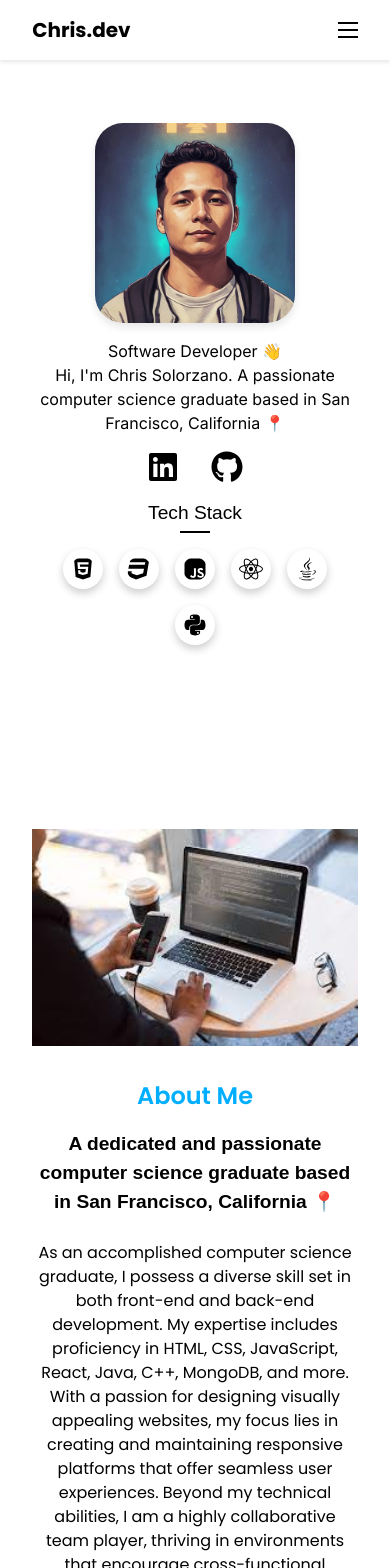
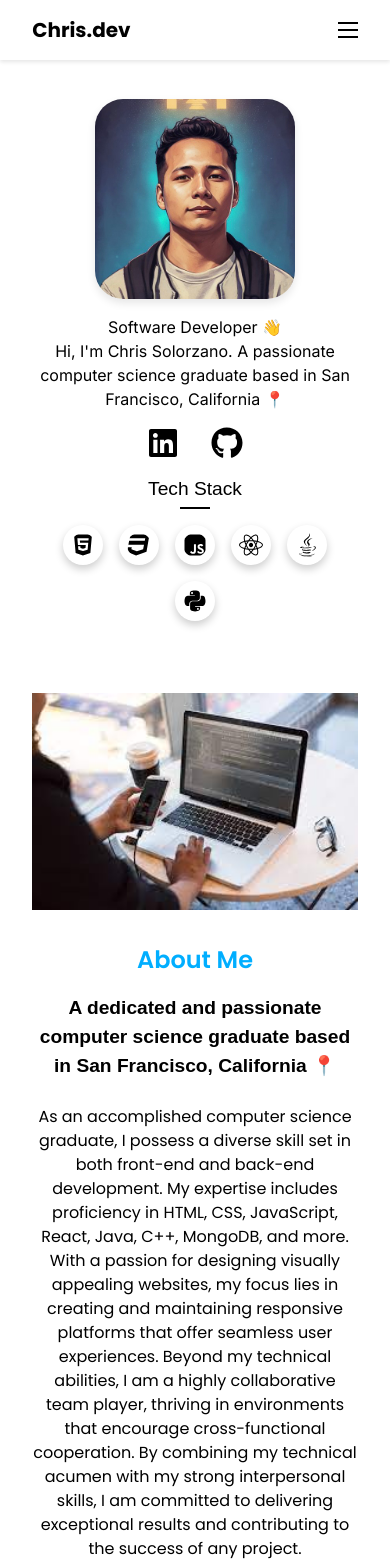
Before and after one commit to chrisxsolo/personalwebsite, a Next.js app: page / in a window 390 px wide. Shown: the top 1568 px of the page. Built offline with nearby package versions, Linux system fonts and the light colour scheme; a web font is replaced by a local one.

Commit message:
changed more of the landing page formatting

```diff
--- a/app/home.module.css
+++ b/app/home.module.css
@@ -110,7 +110,7 @@
   @media (max-width: 767px) {
 
     .landing-page {
-      margin-top: 38rem;
+      margin-top: 32rem;
     }
 
     .image-container {
@@ -123,7 +123,7 @@
     }
 
     .about-paragraph{
-      margin-bottom:15rem;
+      margin-bottom:20rem;
     }
 
     #title {
@@ -187,7 +187,7 @@
     align-items: center;
     justify-content: center;
     text-align: center; /* Add this line */
-    margin: 9rem 0;
+    margin: 2rem 0;
 
   }
 
```
